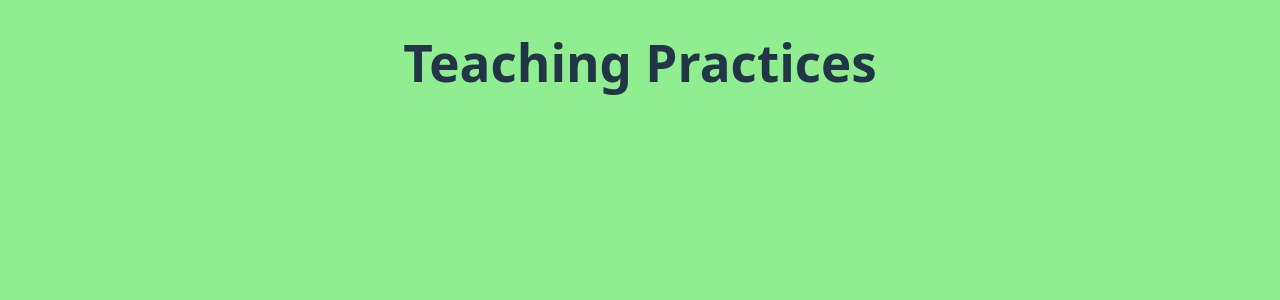
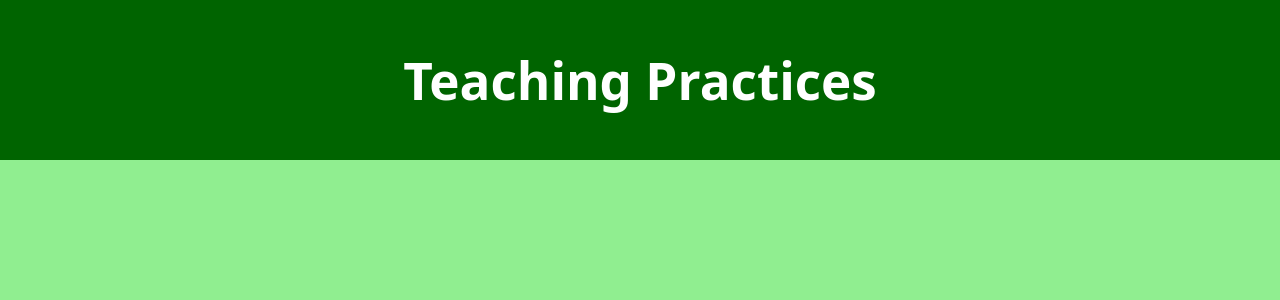
Before and after one commit to kylelin23/EHS_webpage, a React (Vite) app: page / in a window 1280 px wide. Shown: the top 300 px of the page. Built offline with nearby package versions, Linux system fonts and the light colour scheme.

Commit message:
Make header

```diff
--- a/src/App.css
+++ b/src/App.css
@@ -7,5 +7,14 @@
 }
 
 .header {
+  background-color: darkgreen;
+  height: 20vh;
+  width: 100vw;
+  display: flex;
+  align-items: center;
+  justify-content: center;
+}
 
+h1 {
+  color: white;
 }
--- a/src/App.jsx
+++ b/src/App.jsx
@@ -4,7 +4,9 @@ function App() {
 
   return (
     <div className = "container">
-      <h1 className = "header">Teaching Practices</h1>
+      <div className = "header">
+        <h1>Teaching Practices</h1>
+      </div>
     </div>
   )
 }
```
